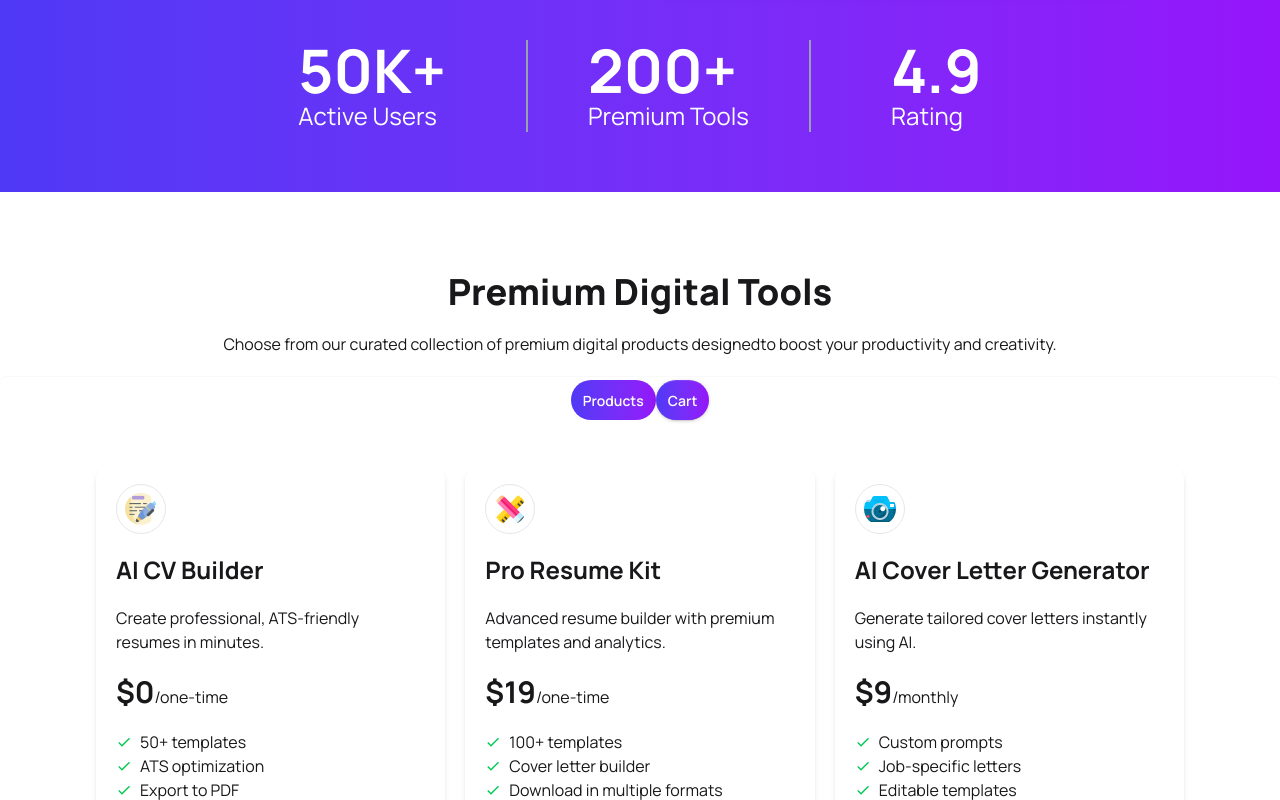
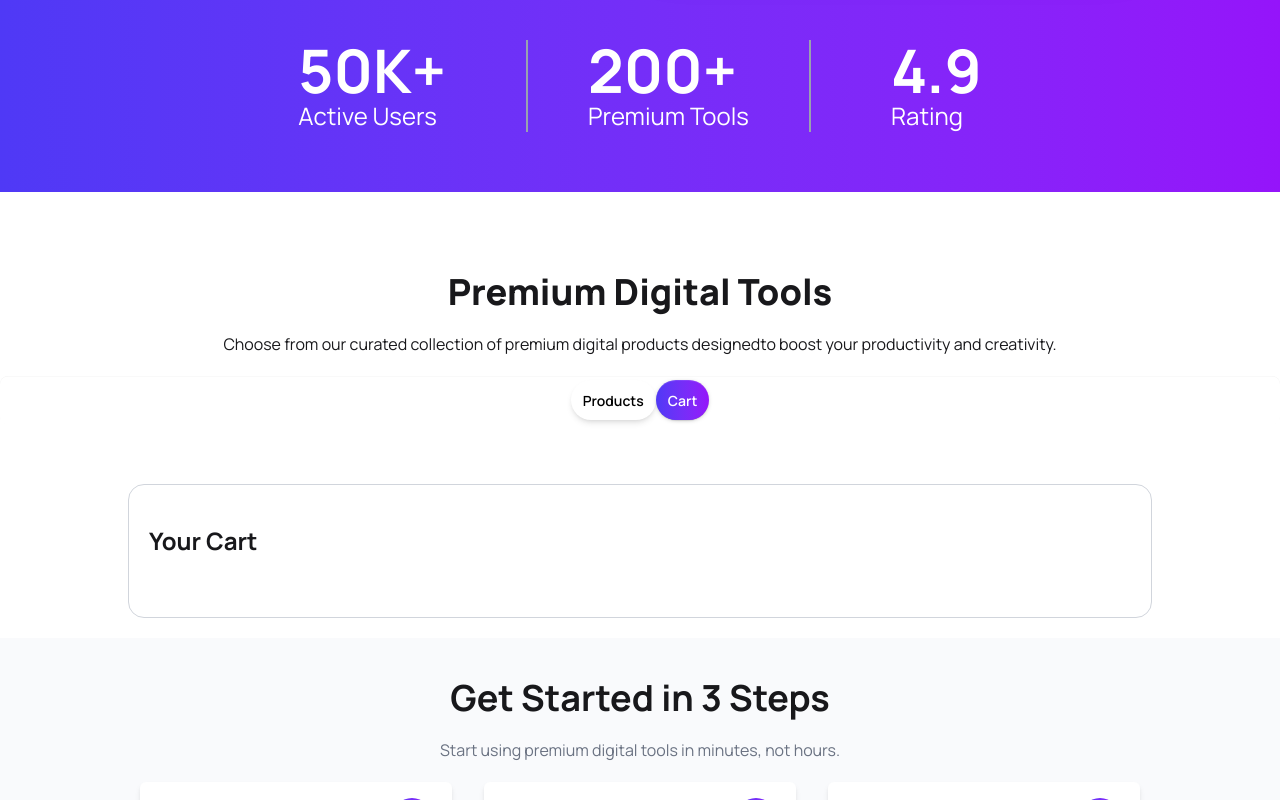
Before and after one commit to OmitHasanAdor/B13-A6-DigiTools-Platform, a React (Vite) app: page / in a window 1280 px wide. Both pictures are taken after a click on the radio button "Cart". Shown: the part 755-1555 px from the top of the page. Built offline with nearby package versions, Linux system fonts and the light colour scheme.

Commit message:
created cart section and applied useState to buynow button

```diff
--- a/src/App.jsx
+++ b/src/App.jsx
@@ -1,5 +1,5 @@
 
-import { Suspense } from 'react'
+import { Suspense, useState } from 'react'
 import './App.css'
 import Banner from './components/Banner'
 import Footer from './components/Footer'
@@ -8,9 +8,12 @@ import Pricing from './components/Pricing'
 import Rating from './components/Rating'
 import Steps from './components/Steps'
 import Products from './components/Products'
+import Cart from './components/Cart'
 const dataPromise=fetch('data.json').then(res=>res.json())
 
 function App() {
+  const [tabSelect,setTabSelect]=useState('product')
+  const [cart,setCart]=useState([])
 
   return (
     <>
@@ -22,14 +25,14 @@ function App() {
   <p className=' text-center'>Choose from our curated collection of premium digital products designedto boost your productivity and creativity.</p>
   {/* name of each tab group should be unique */}
 <div className="tabs tabs-box bg-transparent justify-center items-center">
-  <input type="radio" name="my_tabs_1" className="tab bg-linear-to-r rounded-4xl text-white font-semibold  from-[#4f39f6] to-[#9514fa]" aria-label="Products" defaultChecked/>
-  <input type="radio" name="my_tabs_1" className="tab bg-linear-to-r rounded-4xl text-white font-semibold  from-[#4f39f6] to-[#9514fa]" aria-label="Cart"  />
+  <input onClick={()=>setTabSelect('product')} type="radio" name="my_tabs_1" className={`tab  rounded-4xl  font-semibold ${tabSelect==='product' ? 'bg-linear-to-r from-[#4f39f6] to-[#9514fa] text-white' : ' text-black bg-white shadow-md'}`} aria-label="Products" defaultChecked/>
+  <input onClick={()=>setTabSelect('cart')} type="radio" name="my_tabs_1" className={`tab rounded-4xl  font-semibold ${tabSelect==='cart'? 'bg-linear-to-r from-[#4f39f6] to-[#9514fa] text-white': ' bg-white text-black shadow-md'}`} aria-label="Cart"  />
 
 </div>
 </div>
-<Suspense fallback={<div className=' flex justify-center items-center'><span className="loading loading-spinner loading-xl"></span></div>}>
-<Products dataPromise={dataPromise}></Products>
-</Suspense>
+{tabSelect==='product' ? <Suspense fallback={<div className=' flex justify-center items-center'><span className="loading loading-spinner loading-xl"></span></div>}>
+<Products  setCart={setCart} cart={cart} dataPromise={dataPromise}></Products>
+</Suspense> : <Cart setCart={setCart} cart={cart}></Cart>}
 <Steps></Steps>
 <Pricing></Pricing>
 <Footer></Footer>
--- /dev/null
+++ b/src/components/Cart.jsx
@@ -0,0 +1,33 @@
+import React from 'react';
+
+const Cart = ({cart,setCart}) => {
+    return (
+      <div className=" py-5">
+          <div className='py-10 p-5 max-w-[80%] mx-auto border border-gray-300 rounded-2xl'>
+           <h3 className=" text-2xl font-bold mb-5">Your Cart</h3>
+           <div className="cont flex flex-col gap-5">
+            {
+                cart.map(item=>
+                    <div className=" bg-gray-100 rounded-md py-5 flex justify-between items-center px-10">
+                    <div className=" flex justify-between gap-3">
+                    <div className="">
+                        <img src={item.icon} alt="" className='border bg-white rounded-[50%] p-2 border-gray-200'/>
+                    </div>
+                    <div className="flex flex-col">
+                        <h4 className=''>{item.name}</h4>
+                        <p className=" text-gray-500">${item.price}</p>
+                    </div>
+                    </div>
+                    <div className="">
+                    <p className=" text-red-700 font-bold">Remove</p>
+                    </div>
+                    </div>
+                )
+            }
+           </div>
+        </div>
+      </div>
+    );
+};
+
+export default Cart;
--- a/src/components/Product.jsx
+++ b/src/components/Product.jsx
@@ -1,8 +1,13 @@
-import React from 'react';
+import React, { useState } from 'react';
 import { MdDone } from 'react-icons/md';
 
-const Product = ({product}) => {
+const Product = ({product,cart,setCart}) => {
+    const [buyNow,setBuyNow]=useState(false)
     const {features} = product
+    const handleBuyBtn=(item)=>{
+        setBuyNow(true)
+        setCart([...cart,item])
+    }
     return (
         <div className=' shadow-md rounded-2xl p-5 space-y-5'>
           <div className="">
@@ -22,7 +27,7 @@ const Product = ({product}) => {
             }
           </ul>
           </div>
-          <button className='btn btn-primary w-full'>Buy Now</button>
+          <button onClick={()=>handleBuyBtn(product)} className={`btn ${buyNow ? 'btn-success' : 'btn-primary'} w-full`}>{buyNow ? 'Added to Cart' : 'Buy Now'}</button>
         </div>
     );
 };
--- a/src/components/Products.jsx
+++ b/src/components/Products.jsx
@@ -1,13 +1,13 @@
 import React, { use } from 'react';
 import Product from './Product';
 
-const Products = ({dataPromise}) => {
+const Products = ({dataPromise,cart,setCart}) => {
     const productData=use(dataPromise)
     console.log(productData)
     return (
         <div className=' grid grid-cols-1 md:grid-cols-2 lg:grid-cols-3 gap-5 max-w-[85%] mx-auto'>
             {
-            productData.map(product=><Product key={product.id} product={product}></Product>)
+            productData.map(product=><Product setCart={setCart} cart={cart} key={product.id} product={product}></Product>)
             }
         </div>
     );
```
